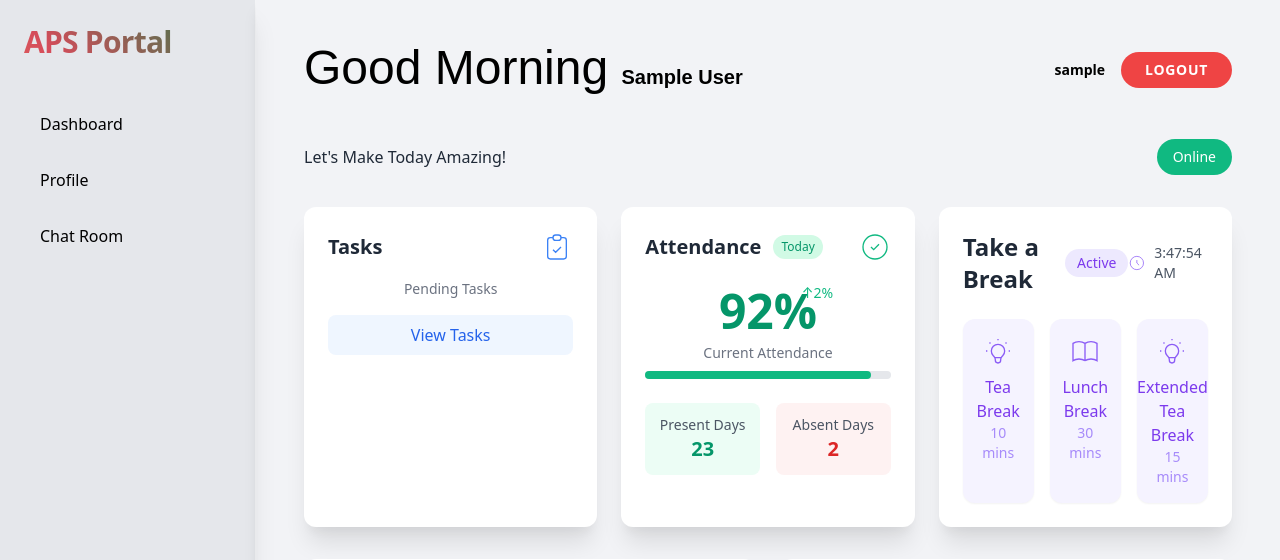
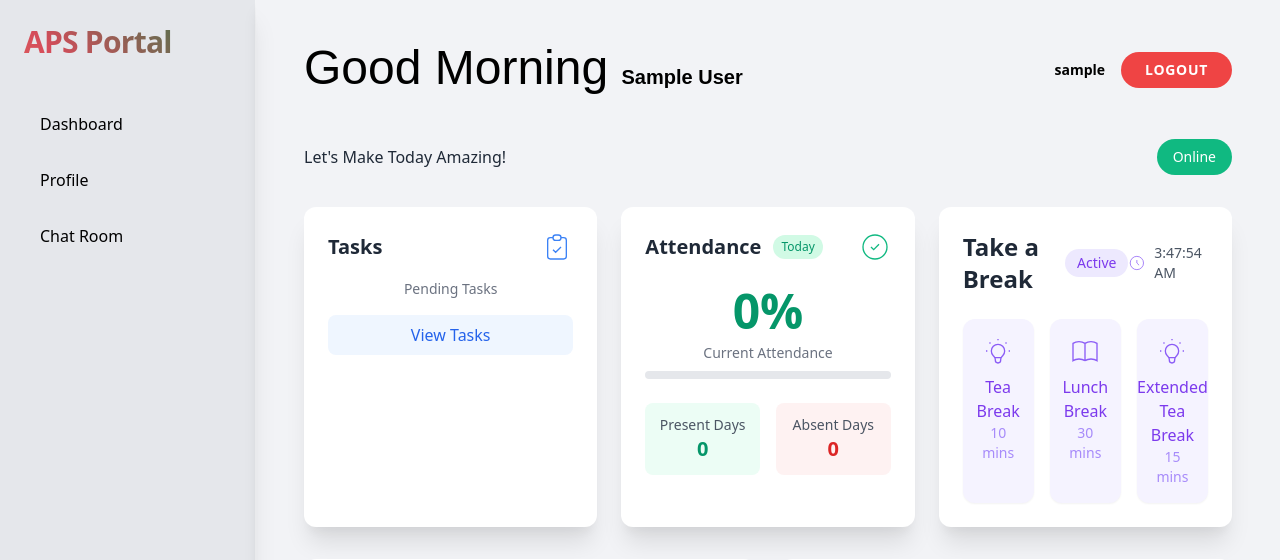
Before and after one commit to 14harshaldhote/ardurPortalAPS, a Django app: page /dashboard/ in a window 1280 px wide. Shown: the top 560 px of the page. Run offline with Django 5.2, Linux system fonts and the light colour scheme; the visitor is signed in with stand-in values (Sample User, id 1); data that the repository does not hold is empty; some web fonts are replaced.

Commit message:
attendance_card fix

```diff
--- a/aps/templates/card/attendance_card.html
+++ b/aps/templates/card/attendance_card.html
@@ -1,6 +1,4 @@
-
-    <div
-        class="bg-white shadow-xl rounded-xl p-4 sm:p-6 transform transition-all duration-300 hover:scale-105 hover:shadow-2xl hover:bg-green-50">
+<div class="bg-white shadow-xl rounded-xl p-4 sm:p-6 transform transition-all duration-300 hover:scale-105 hover:shadow-2xl hover:bg-green-50">
     <!-- Header Section -->
     <div class="flex justify-between items-center mb-6">
         <div class="flex items-center space-x-3">
@@ -17,12 +15,16 @@
     <!-- Attendance Stats -->
     <div class="flex flex-col items-center space-y-2 mb-6">
         <div class="relative">
-                <p class="text-4xl sm:text-5xl font-bold text-green-600">92%</p>
-                <span class="absolute -top-1 -right-4 text-sm text-green-500">↑2%</span>
+            <p class="text-4xl sm:text-5xl font-bold text-green-600">{{ attendance.attendance_percentage }}%</p>
+            {% if attendance.attendance_change > 0 %}
+                <span class="absolute -top-1 -right-4 text-sm text-green-500">↑{{ attendance.attendance_change }}%</span>
+            {% elif attendance.attendance_change < 0 %}
+                <span class="absolute -top-1 -right-4 text-sm text-red-500">↓{{ attendance.change_display }}%</span>
+            {% endif %}
         </div>
         <p class="text-sm text-gray-500">Current Attendance</p>
         <div class="w-full bg-gray-200 rounded-full h-2 mt-2">
-                <div class="bg-green-500 h-2 rounded-full" style="width: 92%"></div>
+            <div class="bg-green-500 h-2 rounded-full" style="width: {{ attendance.attendance_percentage }}%"></div>
         </div>
     </div>
 
@@ -30,13 +32,11 @@
     <div class="grid grid-cols-2 gap-4 mb-6">
         <div class="bg-green-50 rounded-lg p-3 text-center">
             <p class="text-sm text-gray-600">Present Days</p>
-                <p class="text-xl font-semibold text-green-600">23</p>
+            <p class="text-xl font-semibold text-green-600">{{ attendance.total_present }}</p>
         </div>
         <div class="bg-red-50 rounded-lg p-3 text-center">
             <p class="text-sm text-gray-600">Absent Days</p>
-                <p class="text-xl font-semibold text-red-600">2</p>
+            <p class="text-xl font-semibold text-red-600">{{ attendance.total_absent }}</p>
         </div>
     </div>
-
-
 </div>
--- a/aps/views.py
+++ b/aps/views.py
@@ -153,14 +153,49 @@ def set_password_view(request, username):
 
 
 
+'''---------------------------------   DASHBOARD VIEW ----------------------------------'''
+from django.shortcuts import render
+from .models import Attendance
+
+# Function to get attendance stats
+def get_attendance_stats(user):
+    # Calculate total days, present days, and absent days
+    total_days = Attendance.objects.filter(user=user).count()
+    present_days = Attendance.objects.filter(user=user, status="Present").count()
+    absent_days = Attendance.objects.filter(user=user, status="Absent").count()
+
+    # Calculate attendance percentage
+    attendance_percentage = round((present_days / total_days) * 100, 2) if total_days > 0 else 0
+
+    # Calculate attendance change (e.g., compare with previous period)
+    previous_attendance = Attendance.objects.filter(user=user, date__lt=user.date_joined).last()
+    attendance_change = attendance_percentage - (previous_attendance.percentage if previous_attendance else 0)
+
+    return {
+        'attendance_percentage': attendance_percentage,
+        'attendance_change': attendance_change,
+        'total_present': present_days,
+        'total_absent': absent_days,
+        'change_display': abs(attendance_change) if attendance_change < 0 else attendance_change
+    }
+
+# Main dashboard view
 @login_required
 def dashboard_view(request):
-    try:
-        return render(request, 'dashboard.html')
+    user = request.user
 
-    except Exception as e:
-        # Handle errors by passing the error message to the template
-        return render(request, 'dashboard.html', {'error': f'An error occurred: {str(e)}'})
+    # Get data for the attendance card
+    attendance_data = get_attendance_stats(user)
+
+    # Context for the dashboard view (other cards' data can be added here)
+    context = {
+        'attendance': attendance_data,
+        # Add other cards' data as needed
+    }
+
+    return render(request, 'dashboard.html', context)
+
+
 
 ''' --------------------------------------------------------- ADMIN AREA --------------------------------------------------------- '''
 # Helper function to check if the user belongs to the Admin group
```
Lines whose indentation alone changed are shown as unchanged.
